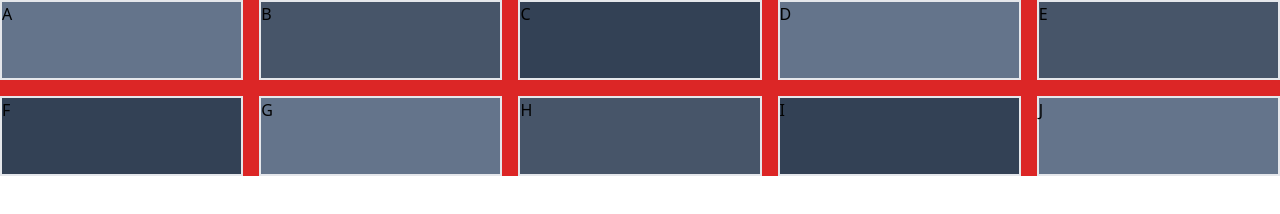
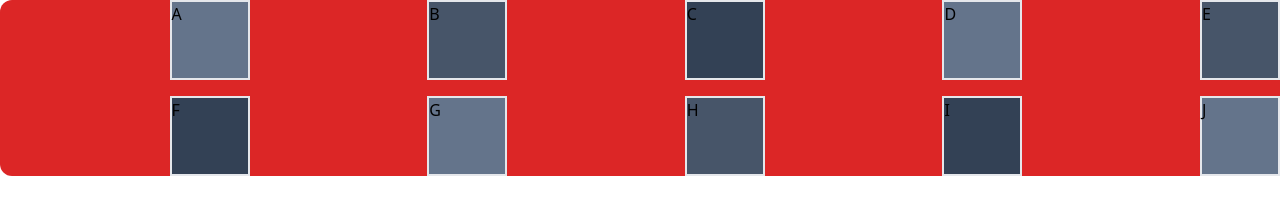
Before and after one commit to Craig-WIT/tailwindCSS-project2, a website: page index.html in a window 1280 px wide. Drawn offline with Linux system fonts and the light colour scheme.

Commit message:
Justify items

```diff
--- a/index.html
+++ b/index.html
@@ -8,20 +8,20 @@
 </head>
 <body>
 
-    <div class="mx-auto grid grid-cols-5 bg-red-600 rounded-xl grid-flow-row gap-4">
-        <div class="h-20 border-2 bg-slate-500">A</div>
-        <div class="h-20 border-2 bg-slate-600">B</div>
-        <div class="h-20 border-2 bg-slate-700">C</div>
+    <div class="mx-auto grid grid-cols-5 bg-red-600 rounded-xl grid-flow-row gap-x-2 gap-y-4 justify-items-end">
+        <div class="h-20 w-20 border-2 bg-slate-500">A</div>
+        <div class="h-20 w-20 border-2 bg-slate-600">B</div>
+        <div class="h-20 w-20 border-2 bg-slate-700">C</div>
 
-        <div class="h-20 border-2 bg-slate-500">D</div>
-        <div class="h-20 border-2 bg-slate-600">E</div>
-        <div class="h-20 border-2 bg-slate-700">F</div>
+        <div class="h-20 w-20 border-2 bg-slate-500">D</div>
+        <div class="h-20 w-20 border-2 bg-slate-600">E</div>
+        <div class="h-20 w-20 border-2 bg-slate-700">F</div>
 
-        <div class="h-20 border-2 bg-slate-500">G</div>
-        <div class="h-20 border-2 bg-slate-600">H</div>
-        <div class="h-20 border-2 bg-slate-700">I</div>
+        <div class="h-20 w-20 border-2 bg-slate-500">G</div>
+        <div class="h-20 w-20 border-2 bg-slate-600">H</div>
+        <div class="h-20 w-20 border-2 bg-slate-700">I</div>
 
-        <div class="h-20 border-2 bg-slate-500">J</div>
+        <div class="h-20 w-20 border-2 bg-slate-500">J</div>
     </div>
 
 </body>
```
Also changed, not shown: output/tailwind.css.
